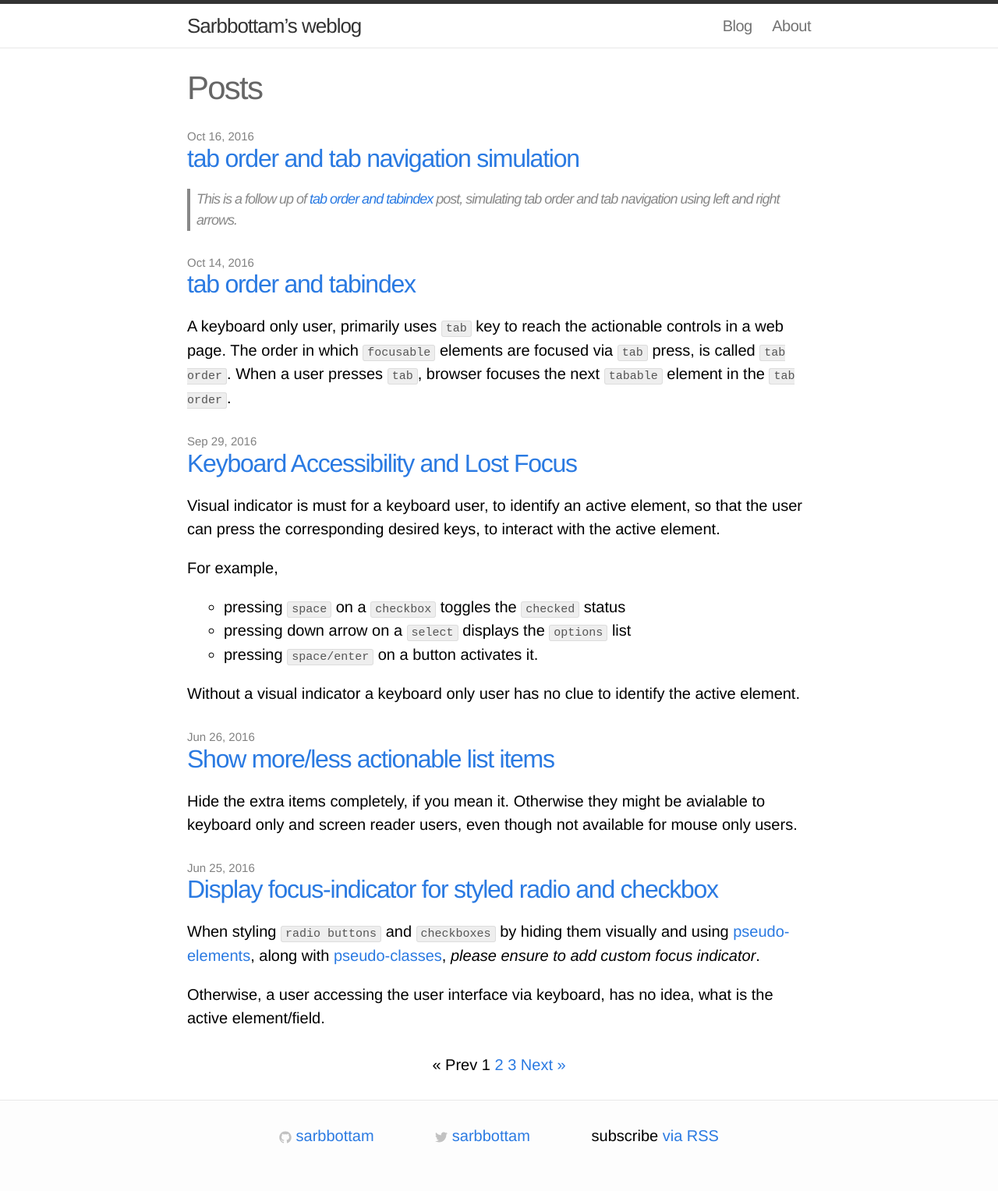
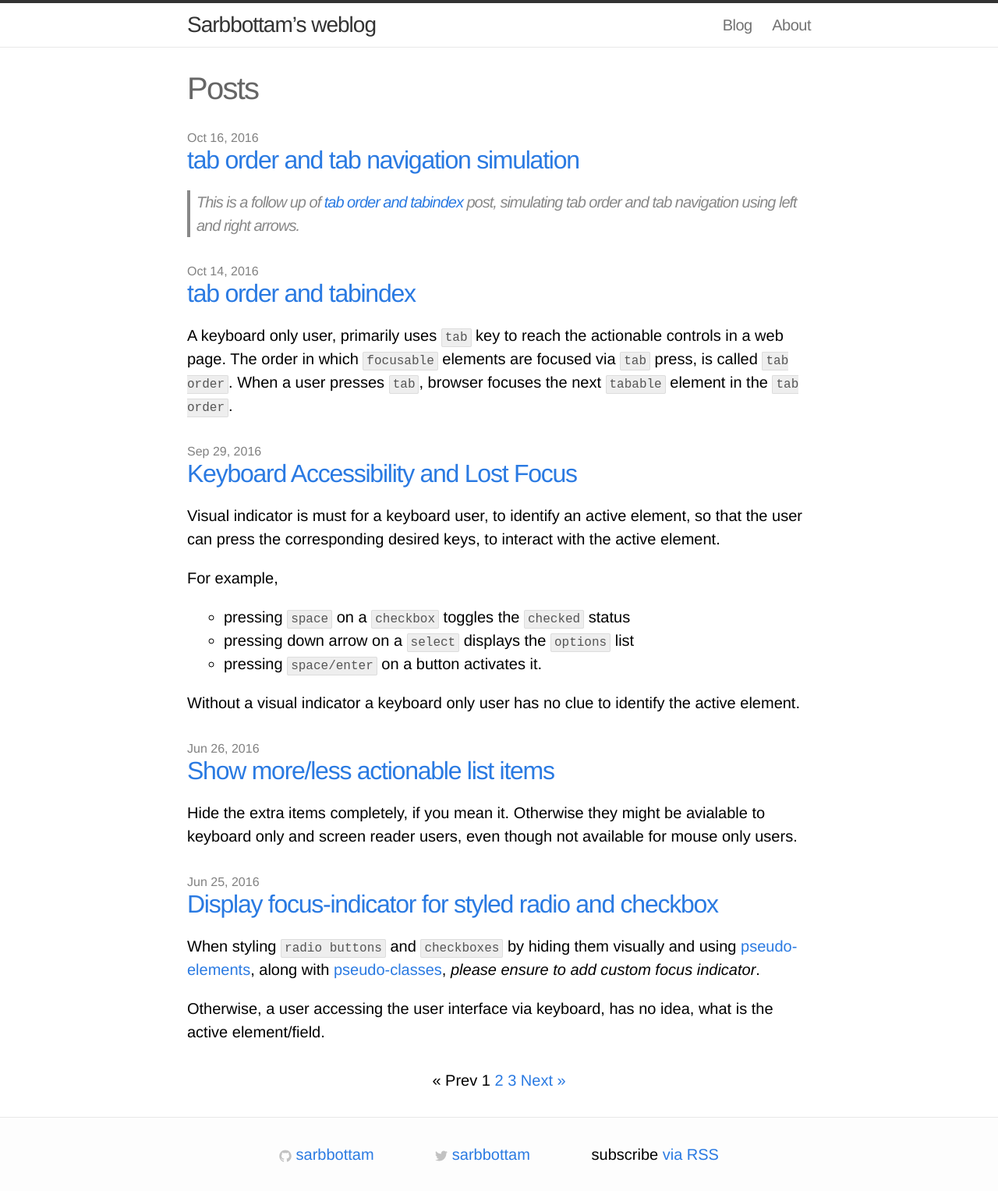
Before and after one commit to sarbbottam/sarbbottam.github.io, a Jekyll site: the page built from index.html, in a window 1280 px wide. Shown: the whole page at 78% size. Built offline with Jekyll 4.4.1, drawn with Linux system fonts in a browser that asks for light colours; the list of posts is cut into pages by our own code; before the commit the page ends 1501 px from its top, so only the background shows below that.

Commit message:
fix(scss): units are multiple of 4

```diff
--- a/_sass/_base.scss
+++ b/_sass/_base.scss
@@ -28,23 +28,23 @@
 }
 
 h1 {
-  font-size: 42px;
+  font-size: 40px;
   letter-spacing: -1.75px;
-  margin-bottom: 25px;
+  margin-bottom: 24px;
 }
 
 h2 {
-  font-size: 32px;
+  font-size: 36px;
   letter-spacing: -1.25px;
 }
 
 h3 {
-  font-size: 26px;
+  font-size: 32px;
   letter-spacing: -1px;
 }
 
 h4 {
-  font-size: 20px;
+  font-size: 28px;
   letter-spacing: -1px;
 }
 
@@ -63,11 +63,10 @@
 blockquote {
   border-left: 4px solid #888;
   padding-left: 8px;
-  font-size: 18px;
   color: #888;
   letter-spacing: -1px;
   font-style: italic;
-  margin: 30px 0;
+  margin: 28px 0;
 }
 
 pre,
@@ -76,13 +75,13 @@
   background-color: #eee;
   color: #555;
   padding: 8px 12px;
-  border-radius: 3px;
-  font-size: 15px;
+  border-radius: 2px;
+  font-size: 16px;
   overflow: auto;
 }
 
 code {
-  padding: 1px 5px;
+  padding: 2px 4px;
 }
 
 pre code {
@@ -92,10 +91,10 @@
 }
 
 p {
-  margin-top: 10px;
+  margin-top: 12px;
 
   &:first-of-type {
-    margin-bottom: 10px;
+    margin-bottom: 12px;
   }
 }
 
@@ -105,18 +104,18 @@
   }
 
   h2 {
+    font-size: 32px;
+  }
+
+  h3 {
     font-size: 28px;
   }
 
-  h3 {
-    font-size: 22px;
-  }
-
   h4 {
-    font-size: 18px;
+    font-size: 24px;
   }
 
   blockquote {
-    padding-left: 10px;
+    padding-left: 12px;
   }
 }
--- a/_sass/_layout.scss
+++ b/_sass/_layout.scss
@@ -1,6 +1,6 @@
 .wrap {
   max-width: 800px;
-  padding: 0 30px;
+  padding: 0 32px;
   margin: 0 auto;
   zoom: 1;
 
@@ -16,7 +16,7 @@
 }
 
 .site-header {
-  border-top: 5px solid #333;
+  border-top: 4px solid #333;
   border-bottom: 1px solid #e8e8e8;
   min-height: 56px;
   background-color: white;
@@ -24,11 +24,11 @@
 
 .site-footer {
   border-top: 1px solid #e8e8e8;
-  padding: 30px 0;
+  padding: 32px 0;
 }
 
 .page-content {
-  padding: 30px 0;
+  padding: 32px 0;
   background-color: #fff;
 }
 
@@ -37,7 +37,7 @@
 .site-title:visited {
   display: block;
   color: #333;
-  font-size: 26px;
+  font-size: 28px;
   letter-spacing: -1px;
   float: left;
   line-height: 56px;
@@ -89,7 +89,7 @@
     z-index: 10;
     top: 14px; right: 8px;
     background-color: white;
-    border-radius: 5px;
+    border-radius: 4px;
     border: 1px solid #e8e8e8;
 
     & .menu-icon {
@@ -109,7 +109,7 @@
 
     & .trigger {
       clear: both;
-      margin-bottom: 5px;
+      margin-bottom: 4px;
       display: none;
     }
 
@@ -121,7 +121,7 @@
       display: block;
       text-align: right;
       line-height: 1.25;
-      padding: 5px 10px;
+      padding: 4px 8px;
       margin: 0;
     }
   }
--- a/_sass/_post.scss
+++ b/_sass/_post.scss
@@ -1,15 +1,15 @@
 .post-header {
-  margin: 10px 0 30px;
+  margin: 12px 0 32px;
 
   & .meta {
-    font-size: 15px;
+    font-size: 16px;
     color: #818181;
-    margin-top: 5px;
+    margin-top: 4px;
   }
 }
 
 .post-content {
-  margin: 0 0 30px;
+  margin: 0 0 32px;
 
   & > * {
     margin: 20px 0;
@@ -25,6 +25,6 @@
 @media screen and (max-width: 600px) {
   .post-content ul,
   .post-content ol {
-    padding-left: 10px;
+    padding-left: 12px;
   }
 }
--- a/_sass/_posts.scss
+++ b/_sass/_posts.scss
@@ -3,10 +3,10 @@
 }
 
 .posts-li {
-  margin-bottom: 30px;
+  margin-bottom: 32px;
 
   &:first-of-type {
-    margin-top: 30px;
+    margin-top: 32px;
   }
 }
 
@@ -18,7 +18,7 @@
 
 .post-date {
   display: block;
-  font-size: 15px;
+  font-size: 16px;
   color: #818181;
 }
 
--- a/_sass/_table.scss
+++ b/_sass/_table.scss
@@ -22,5 +22,5 @@
 th {
   border-left: 1px solid #ddd;
   border-bottom: 1px solid #ddd;
-  padding: 10px;
+  padding: 12px;
 }
--- a/_sass/_terminal.scss
+++ b/_sass/_terminal.scss
@@ -2,7 +2,7 @@
   border: 1px solid #000;
   background-color: #333;
   color: #FFF;
-  border-radius: 3px;
+  border-radius: 4px;
 
   & code {
     background-color: #333;
```
